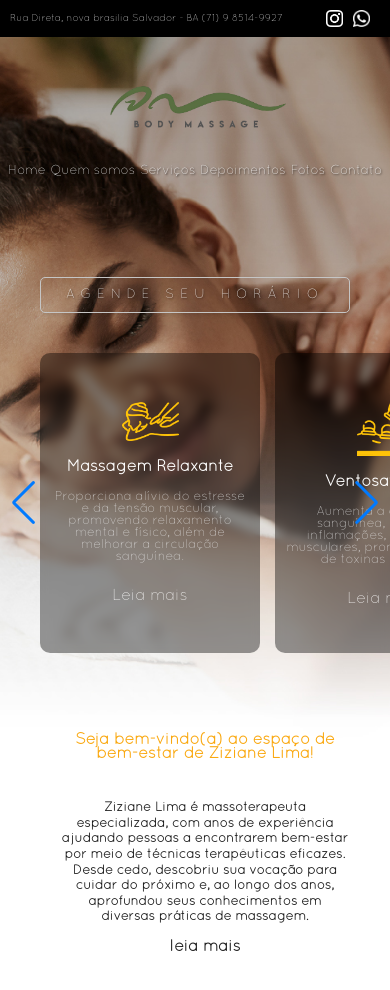
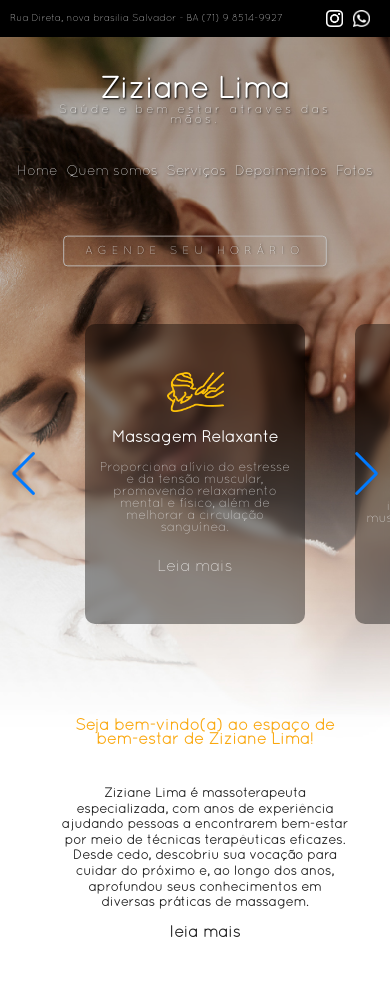
Before and after one commit to talp4tor/zizialimesite, a plain HTML site: page Ziziane Lima Site/index.html in a window 390 px wide. Drawn offline with nearby package versions, Linux system fonts and the light colour scheme.

Commit message:
Add files via upload

```diff
--- a/Ziziane Lima Site/css/app.css
+++ b/Ziziane Lima Site/css/app.css
@@ -68,17 +68,21 @@ main {
 /* logo */
 
 .logo {
-    display: flex;
-    justify-content: center;
-    align-items: center;
+    display: block;
+    text-align: center;
+    margin: 70px;
+    text-shadow: 1px 1px 2px rgba(0, 0, 0, 1.2);
 }
 
-.logo img {
-    width: 350px;
-    margin-top: 65px;
-    margin-bottom: 65px;
+.logo p {
+    letter-spacing: 3px;
+    font-size: 13px;
+}
 
+.logo h1 {
+    font-size: 30px;
 }
+
 
 /* Menu */
 .menu {
@@ -99,7 +103,6 @@ main {
 .btn {
     padding: 11px 25px 11px;
     background: none;
-
     border: solid white 1px;
     color: rgb(214, 214, 214);
     border-radius: 5px;
@@ -113,6 +116,7 @@ main {
 .agende {
     display: block;
     justify-content: center;
+    align-items: center;
 }
 
 /* Cards */
@@ -120,7 +124,7 @@ main {
 .card-list .card-item {
     color: #fffffffd;
     background-color: rgba(0, 0, 0, 0.4);
-    width: 200px;
+    width: 220px;
     height: 300px;
     padding: 10px;
     display: flex;
@@ -129,7 +133,17 @@ main {
     justify-content: center;
     backdrop-filter: blur(5px);
     border-radius: 10px;
-    margin: -15px;
+}
+
+.conteiner-card {
+    display: flex;
+    justify-content: center;
+
+}
+
+.card-list {
+    gap: 20px;
+
 }
 
 .card-list .card-item .icon-img {
@@ -169,7 +183,7 @@ main {
 }
 
 .slider-wrapper {
-    max-width: 800px;
+    max-width: 100%;
     margin: 70px 0 60px;
 }
 
@@ -213,11 +227,21 @@ main {
 
 }
 
+button:hover {
+    color: black;
+}
+
+
+.btn:hover {
+ background-color: #e3e3e3;
+}
+
+
 
 
 /* Mobile */
 
-@media screen and (max-width: 896px) {
+@media screen and (max-width: 768px) {
 
     * {
        text-decoration: none;
@@ -230,12 +254,19 @@ main {
 
     }
 
-    .logo img {
-        width: 300px;
-        margin-top: 30px;
-        margin-bottom: 30px;
+  /* logo */
 
-    }
+.logo {
+    display: block;
+    text-align: center;
+    margin: 40px;
+}
+
+.logo p {
+    letter-spacing: 3px;
+    font-size: 12px;
+}
+
     .btn {
         color: rgb(255, 255, 255);
 
@@ -249,13 +280,13 @@ main {
 
 
     .menu {
-        font-size: 13px;
+        font-size: 14px;
     }
 
     .menu ul {
         display: flex;
-        gap: 5px;
-        text-shadow: 1px 1px 2px rgba(0, 0, 0, 1.2);
+        gap: 9px;
+        text-shadow: 1px 1px 2px rgba(0, 0, 0, 1.4);
     }
 
     .top-bar {
@@ -281,7 +312,6 @@ main {
         font-size: 10px;
     }
 
-
     .section01 h1 {
         font-size: 1em;
         margin-bottom: 20px;
@@ -294,5 +324,8 @@ main {
         line-height: 1.2;
 
     }
-
+    .agende {
+        scale: 85%;
+        margin-top: -45px;
+    }
 }
--- a/Ziziane Lima Site/index.html
+++ b/Ziziane Lima Site/index.html
@@ -17,7 +17,8 @@
     </div>
     <header>
       <div class="logo">
-        <img src="img/logo.png">
+        <h1 class="title">Ziziane Lima</h1>
+        <P class="title-description">Saúde e bem estar atraves das mãos.</P>
       </div>
 
       <div class="menu">
@@ -27,7 +28,6 @@
             <li>Serviços</li>
             <li>Depoimentos</li>
             <li>Fotos</li>
-            <li>Contato</li>
         </ul>
       </div>
     </header>
@@ -68,9 +68,6 @@
                         <button class="leiamais-button">Leia mais</button>
                     </div>
 
-                    <div class="card-item swiper-slide">
-                        <img src="" class="icon-img">
-                    </div>
                 </div>
                 <div class="swiper-pagination"></div>
                 <div class="swiper-button-prev"></div>
```
